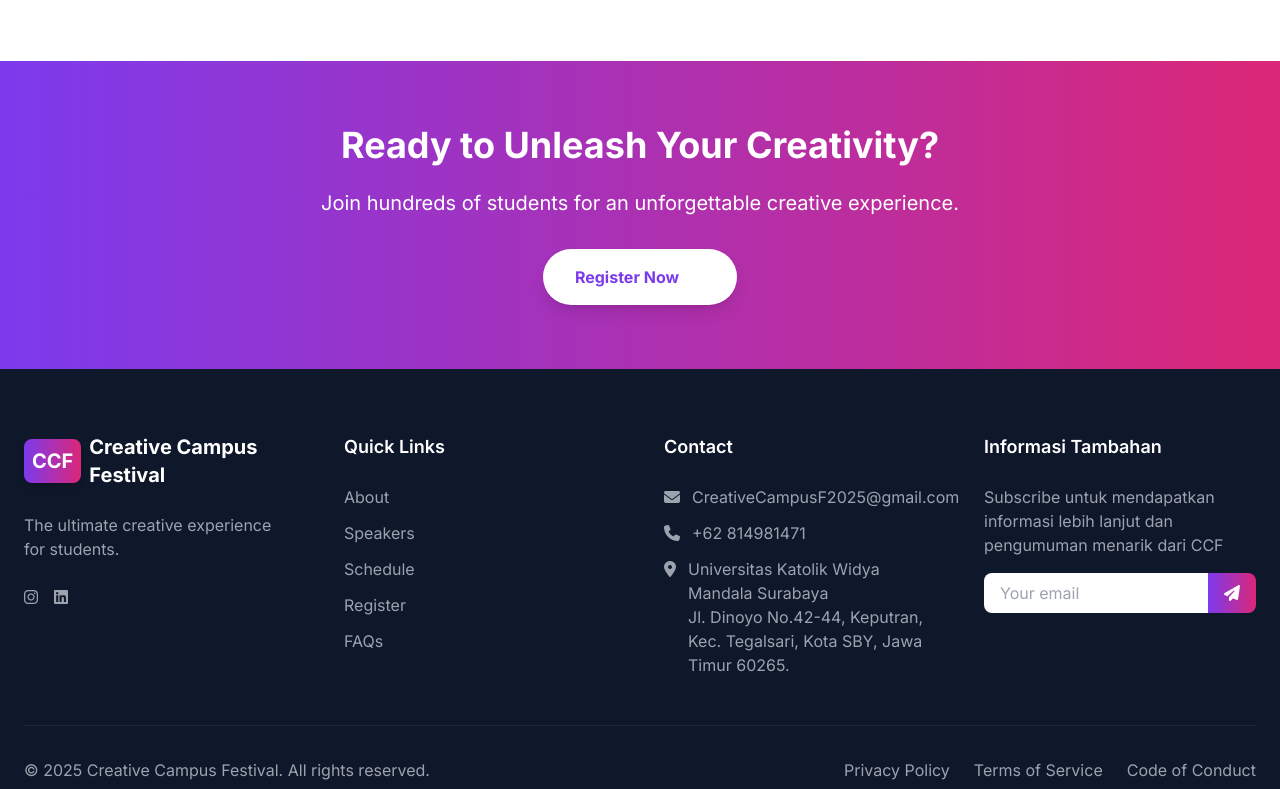
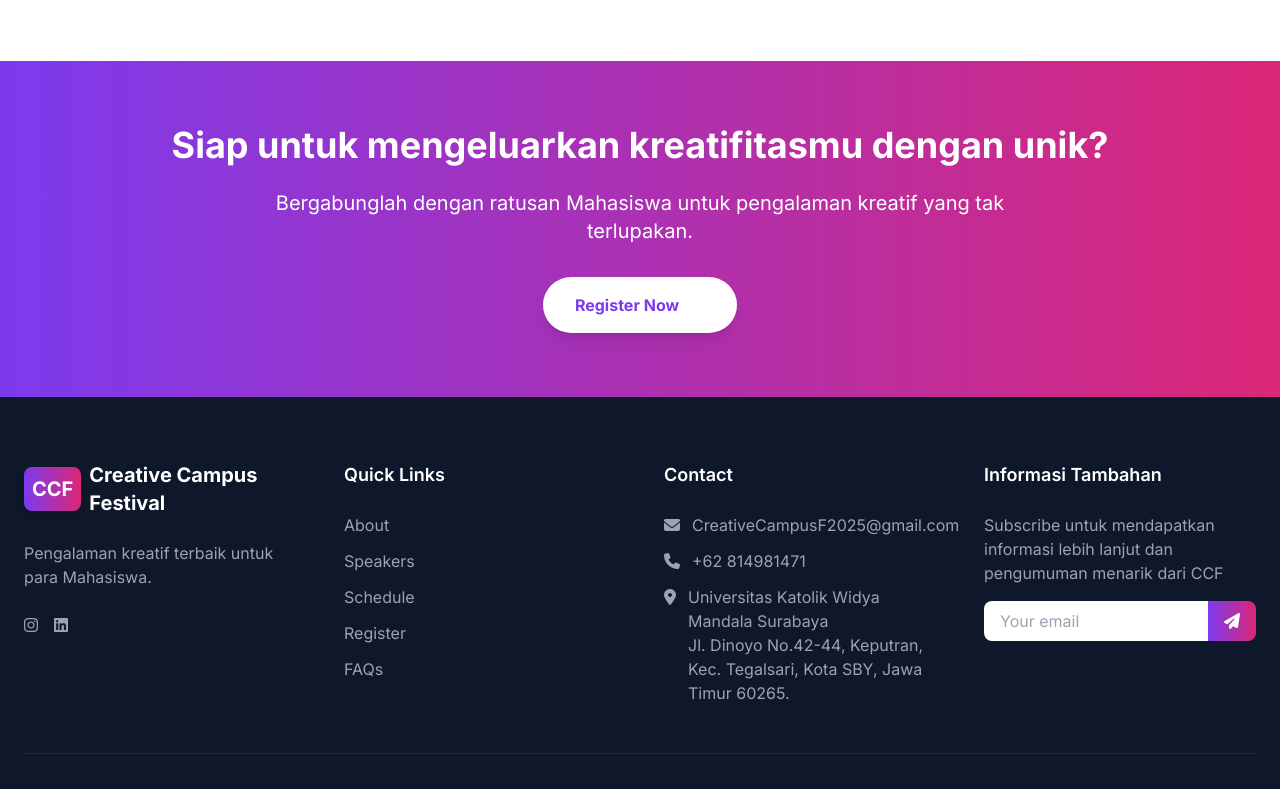
Before and after one commit to PaulineKristiani/event, a plain HTML site: page index.html in a window 1280 px wide. Shown: the part 4886-5675 px from the top of the page. Drawn offline with nearby package versions, Linux system fonts and the light colour scheme.

Commit message:
Update index.html

```diff
--- a/index.html
+++ b/index.html
@@ -558,7 +558,7 @@
                             <div class="mt-12">
                                 <div class="flex items-center text-gray-600">
                                     <i class="fas fa-calendar-alt text-primary mr-3"></i>
-                                    <span>25-26 Juni 2025</span>
+                                    <span>Kamis-Jumat, 25-26 Juni 2025</span>
                                 </div>
                                 <div class="flex items-center mt-3 text-gray-600">
                                     <i class="fas fa-map-marker-alt text-primary mr-3"></i>
@@ -613,8 +613,8 @@
     <!-- CTA Section -->
     <section class="py-16 bg-gradient-to-r from-primary to-secondary text-white">
         <div class="container mx-auto px-6 text-center">
-            <h2 class="text-3xl md:text-4xl font-bold mb-6">Ready to Unleash Your Creativity?</h2>
-            <p class="text-xl mb-8 max-w-3xl mx-auto">Join hundreds of students for an unforgettable creative experience.</p>
+            <h2 class="text-3xl md:text-4xl font-bold mb-6">Siap untuk mengeluarkan kreatifitasmu dengan unik?</h2>
+            <p class="text-xl mb-8 max-w-3xl mx-auto">Bergabunglah dengan ratusan Mahasiswa untuk pengalaman kreatif yang tak terlupakan.</p>
             <a href="#register" class="inline-flex items-center bg-white text-primary px-8 py-4 rounded-full font-bold hover:bg-gray-100 transition transform hover:scale-105 shadow-lg">
                 Register Now
                 <i class="fas fa-arrow-right ml-3 animate__animated animate__fadeInRight animate__infinite"></i>
@@ -631,7 +631,7 @@
                         <span class="bg-gradient-to-r from-primary to-secondary text-white p-2 rounded-lg mr-2 shadow-md">CCF</span>
                         <span>Creative Campus Festival</span>
                     </h3>
-                    <p class="text-gray-400 mb-6">The ultimate creative experience for students.</p>
+                    <p class="text-gray-400 mb-6">Pengalaman kreatif terbaik untuk para Mahasiswa.</p>
                     <div class="flex space-x-4">
                         <a href="https://www.instagram.com/pauline_mint2/" class="text-gray-400 hover:text-white transition"><i class="fab fa-instagram"></i></a>
                         <a href="www.linkedin.com/in/pauline-kristiani-79b129319" class="text-gray-400 hover:text-white transition"><i class="fab fa-linkedin"></i></a>
```
